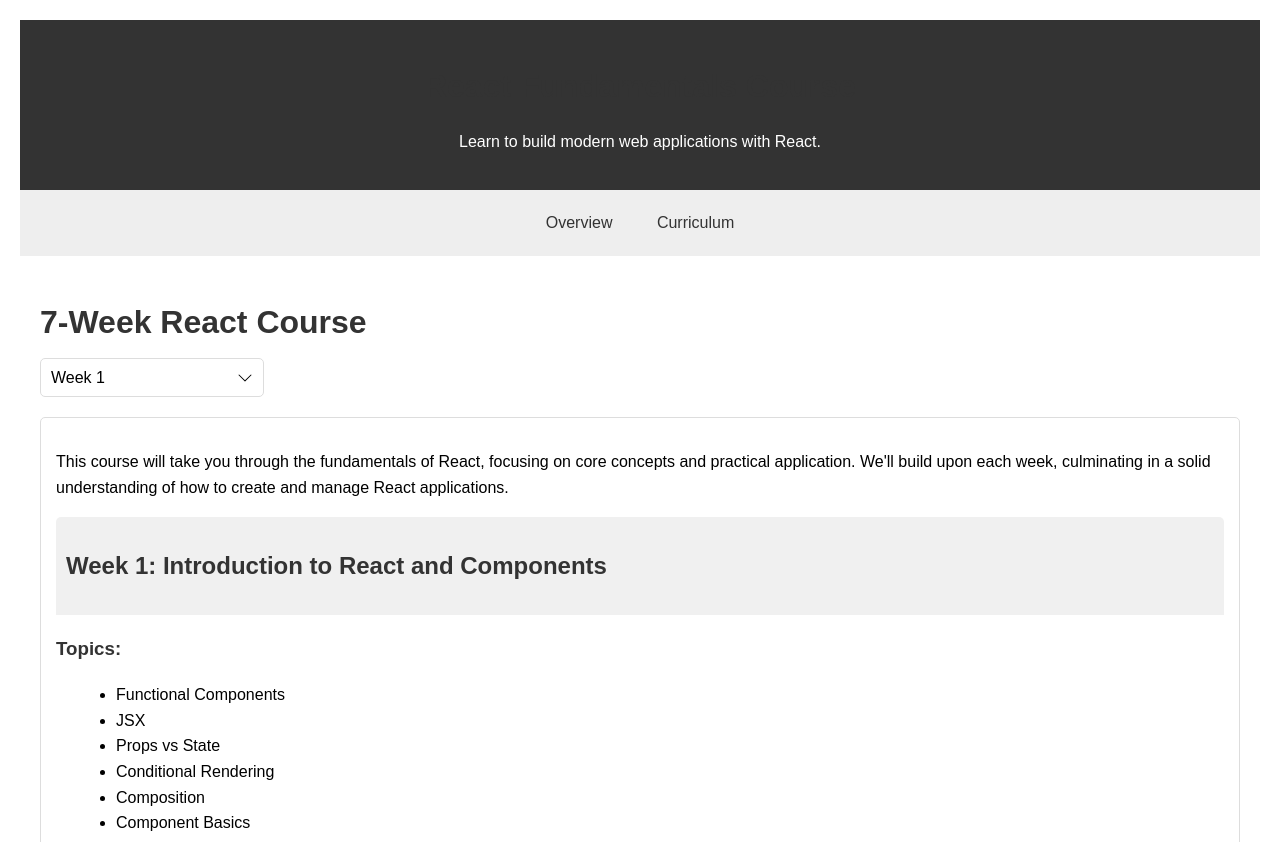
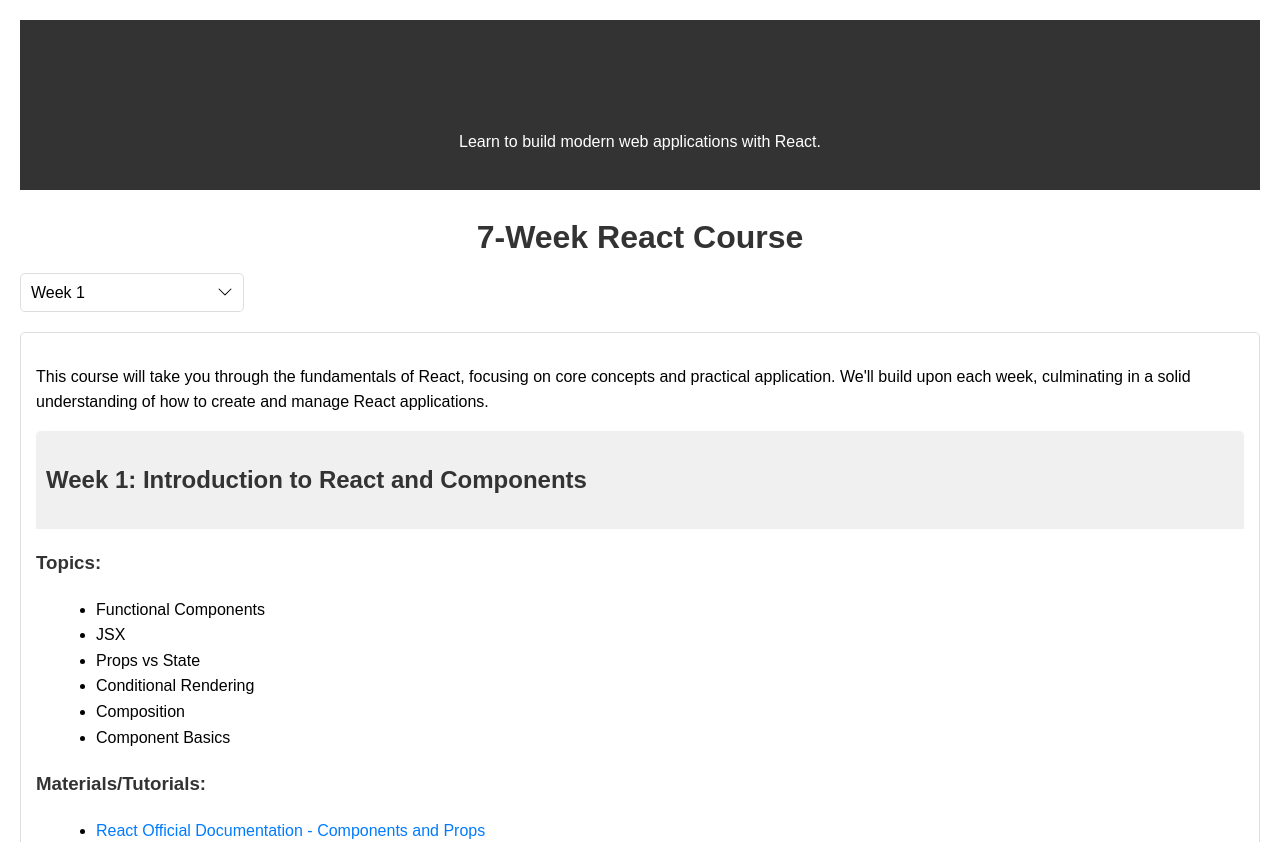
Before and after one commit to Kummirai/curriculumn, a plain HTML site: page index.html in a window 1280 px wide. Shown: the top 842 px of the page. Drawn offline with Linux system fonts and the light colour scheme.

Commit message:
Place main heading at the center pof page

```diff
--- a/index.html
+++ b/index.html
@@ -18,7 +18,7 @@
             <div class="menu-icon">&#9776;</div>
         </header>
 
-        <nav>
+        <!-- <nav>
             <a href="#overview" onclick="showSection('overview')">Overview</a>
             <a href="#curriculum" onclick="showSection('curriculum')">Curriculum</a>
         </nav>
@@ -40,9 +40,9 @@
                     <li>Routing with React Router</li>
                     <li>State Management with Context API</li>
                     <li>Testing and Deployment</li>
-                </ul>
+                </ul> -->
             </section>
-    <h1>7-Week React Course</h1>
+    <h1 style="text-align: center;">7-Week React Course</h1>
     <div class="week-selector">
         <select id="weekSelect" onchange="showSection()">
             <option value="1" selected>Week 1</option>
```
Also changed, not shown: scripts/index.js (+0 -9 lines).
